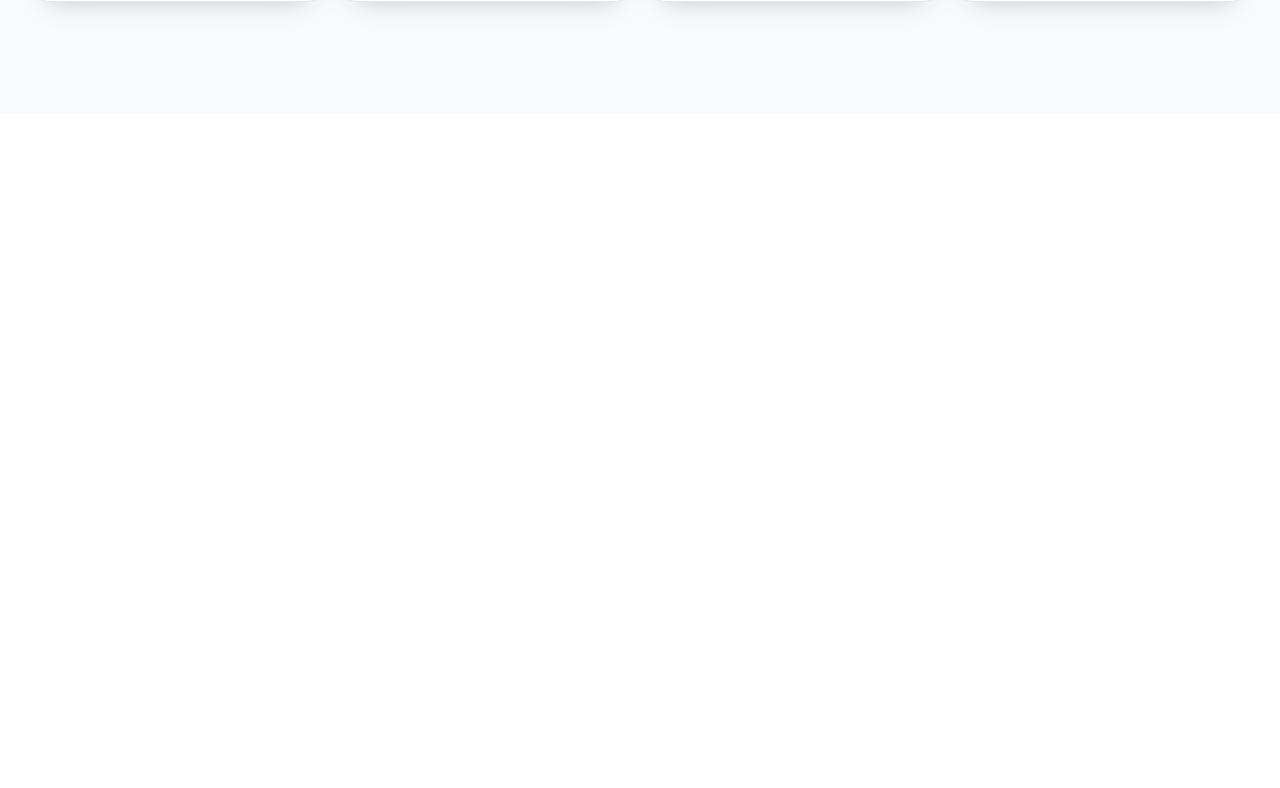
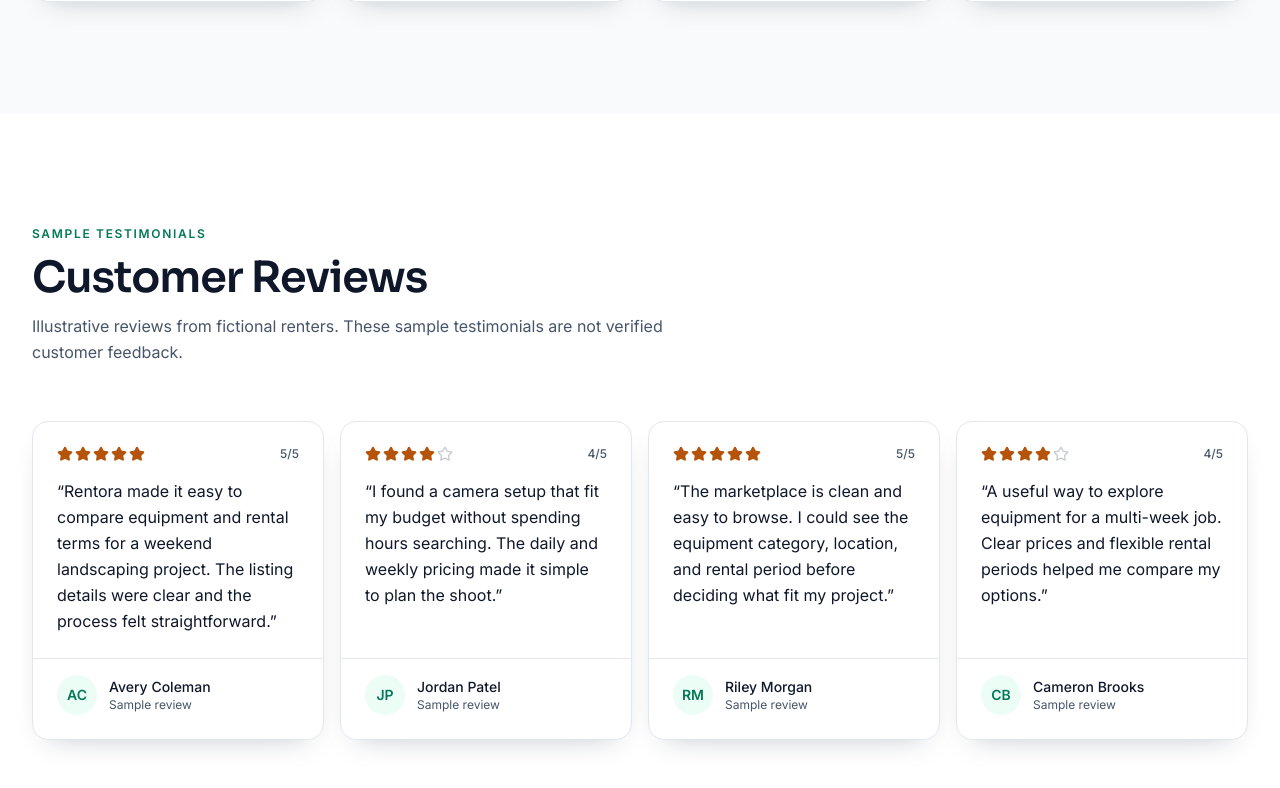
Before and after one commit to tishadey45/rentora, a Next.js app: page / in a window 1280 px wide. Shown: the part 2926-3714 px from the top of the page. Before the commit the page ends 3040 px from the top, so only its background shows below. Built offline with nearby package versions, Linux system fonts and the light colour scheme; no server answers.

Commit message:
feat: add customer reviews section

```diff
--- a/src/app/(public)/page.tsx
+++ b/src/app/(public)/page.tsx
@@ -1,6 +1,7 @@
 import { Suspense } from "react";
 
 import { EquipmentCategories } from "@/components/equipment/equipment-categories";
+import { CustomerReviews } from "@/components/home/customer-reviews";
 import { FeaturedEquipmentSection } from "@/components/home/featured-equipment-section";
 import { FeaturedEquipmentSkeleton } from "@/components/home/featured-equipment-skeleton";
 import { Hero } from "@/components/home/hero";
@@ -15,6 +16,7 @@ export default function Home() {
       </Suspense>
       <EquipmentCategories />
       <WhyChooseUs />
+      <CustomerReviews />
     </main>
   );
 }
--- /dev/null
+++ b/src/components/home/customer-reviews.tsx
@@ -0,0 +1,133 @@
+"use client"
+
+import {
+  cubicBezier,
+  MotionConfig,
+  motion,
+  type Variants,
+} from "framer-motion"
+import { Star } from "lucide-react"
+
+import { Section } from "@/components/layout/section"
+import {
+  Card,
+  CardContent,
+  CardDescription,
+  CardHeader,
+} from "@/components/ui/card"
+import { Muted } from "@/components/ui/typography"
+import {
+  sampleCustomerReviews,
+  type ReviewRating,
+} from "@/lib/mock/reviews"
+
+const ratingValues = [1, 2, 3, 4, 5] as const
+
+const ease = cubicBezier(0.22, 1, 0.36, 1)
+
+const listVariants: Variants = {
+  hidden: {},
+  visible: {
+    transition: { staggerChildren: 0.06 },
+  },
+}
+
+const itemVariants: Variants = {
+  hidden: { opacity: 0, y: 18 },
+  visible: {
+    opacity: 1,
+    y: 0,
+    transition: { duration: 0.45, ease },
+  },
+}
+
+function getInitials(name: string) {
+  return name
+    .split(" ")
+    .filter(Boolean)
+    .slice(0, 2)
+    .map((part) => part[0]?.toUpperCase() ?? "")
+    .join("")
+}
+
+function StarRating({ rating }: { rating: ReviewRating }) {
+  return (
+    <div
+      className="flex items-center gap-0.5"
+      role="img"
+      aria-label={`${rating} out of 5 stars`}
+    >
+      {ratingValues.map((value) => (
+        <Star
+          key={value}
+          aria-hidden="true"
+          className={
+            value <= rating
+              ? "size-4 fill-warning text-warning"
+              : "size-4 fill-transparent text-muted-foreground/30"
+          }
+        />
+      ))}
+    </div>
+  )
+}
+
+function CustomerReviews() {
+  return (
+    <MotionConfig reducedMotion="user">
+      <Section
+        eyebrow="Sample testimonials"
+        title="Customer Reviews"
+        description="Illustrative reviews from fictional renters. These sample testimonials are not verified customer feedback."
+      >
+        <motion.ul
+          variants={listVariants}
+          initial="hidden"
+          whileInView="visible"
+          viewport={{ once: true, amount: 0.2 }}
+          className="grid gap-4 sm:grid-cols-2 lg:grid-cols-4"
+        >
+          {sampleCustomerReviews.map((review) => (
+            <motion.li
+              key={review.id}
+              variants={itemVariants}
+              className="h-full"
+            >
+              <Card className="h-full transition-[transform,border-color,box-shadow] duration-300 hover:-translate-y-1 hover:border-emerald-strong/30 hover:shadow-card-hover">
+                <CardHeader className="gap-4">
+                  <div className="flex items-center justify-between gap-3">
+                    <StarRating rating={review.rating} />
+                    <span className="text-xs font-medium text-muted-foreground">
+                      {review.rating}/5
+                    </span>
+                  </div>
+
+                  <CardDescription className="min-h-24 text-base leading-relaxed text-foreground">
+                    “{review.comment}”
+                  </CardDescription>
+                </CardHeader>
+
+                <CardContent className="mt-auto flex items-center gap-3 border-t border-border pt-4">
+                  <span
+                    aria-hidden="true"
+                    className="grid size-10 shrink-0 place-items-center rounded-full bg-emerald-soft text-sm font-semibold text-emerald-strong"
+                  >
+                    {getInitials(review.name)}
+                  </span>
+                  <div className="min-w-0">
+                    <p className="truncate text-sm font-medium text-foreground">
+                      {review.name}
+                    </p>
+                    <Muted className="text-xs">Sample review</Muted>
+                  </div>
+                </CardContent>
+              </Card>
+            </motion.li>
+          ))}
+        </motion.ul>
+      </Section>
+    </MotionConfig>
+  )
+}
+
+export { CustomerReviews }
--- /dev/null
+++ b/src/lib/mock/reviews.ts
@@ -0,0 +1,39 @@
+export type ReviewRating = 1 | 2 | 3 | 4 | 5
+
+export type CustomerReview = {
+  id: string
+  name: string
+  rating: ReviewRating
+  comment: string
+}
+
+export const sampleCustomerReviews: CustomerReview[] = [
+  {
+    id: "review-avery-coleman",
+    name: "Avery Coleman",
+    rating: 5,
+    comment:
+      "Rentora made it easy to compare equipment and rental terms for a weekend landscaping project. The listing details were clear and the process felt straightforward.",
+  },
+  {
+    id: "review-jordan-patel",
+    name: "Jordan Patel",
+    rating: 4,
+    comment:
+      "I found a camera setup that fit my budget without spending hours searching. The daily and weekly pricing made it simple to plan the shoot.",
+  },
+  {
+    id: "review-riley-morgan",
+    name: "Riley Morgan",
+    rating: 5,
+    comment:
+      "The marketplace is clean and easy to browse. I could see the equipment category, location, and rental period before deciding what fit my project.",
+  },
+  {
+    id: "review-cameron-brooks",
+    name: "Cameron Brooks",
+    rating: 4,
+    comment:
+      "A useful way to explore equipment for a multi-week job. Clear prices and flexible rental periods helped me compare my options.",
+  },
+]
```
